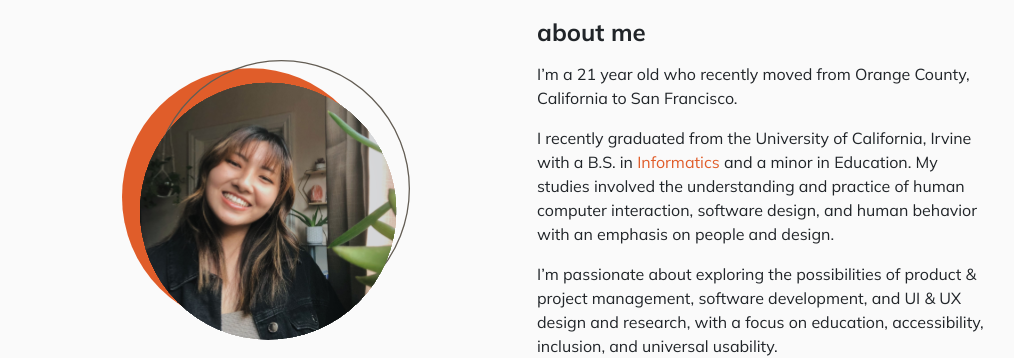
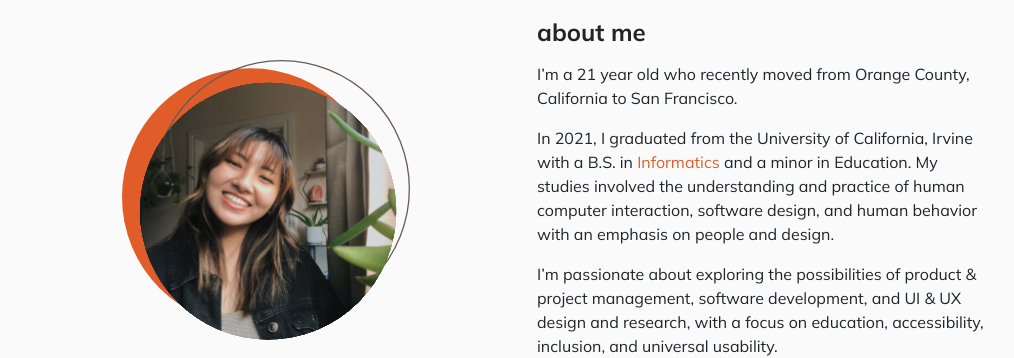
Before and after one commit to trishaprile/trishaprile.github.io, a React (Create React App) app: page / in a window 1280 px wide. Shown: the part 840-1198 px from the top of the page, without its empty margins (118-1132 px from the left). Built offline with nearby package versions, Linux system fonts and the light colour scheme.

Commit message:
fix about wording

```diff
--- a/src/components/About.js
+++ b/src/components/About.js
@@ -23,7 +23,7 @@ const About = () => {
           <Fade top>
             <h1>about me</h1>
             <p>I’m a 21 year old who recently moved from Orange County, California to San Francisco.</p>
-            <p>I recently graduated from the University of California, Irvine with a B.S.
+            <p>In 2021, I graduated from the University of California, Irvine with a B.S.
               in <a href="https://www.informatics.uci.edu/undergrad/bs-informatics/"
               rel="noreferrer" target="_blank">Informatics</a> and a minor in Education.
               My studies involved the understanding and practice of human computer interaction,
```
